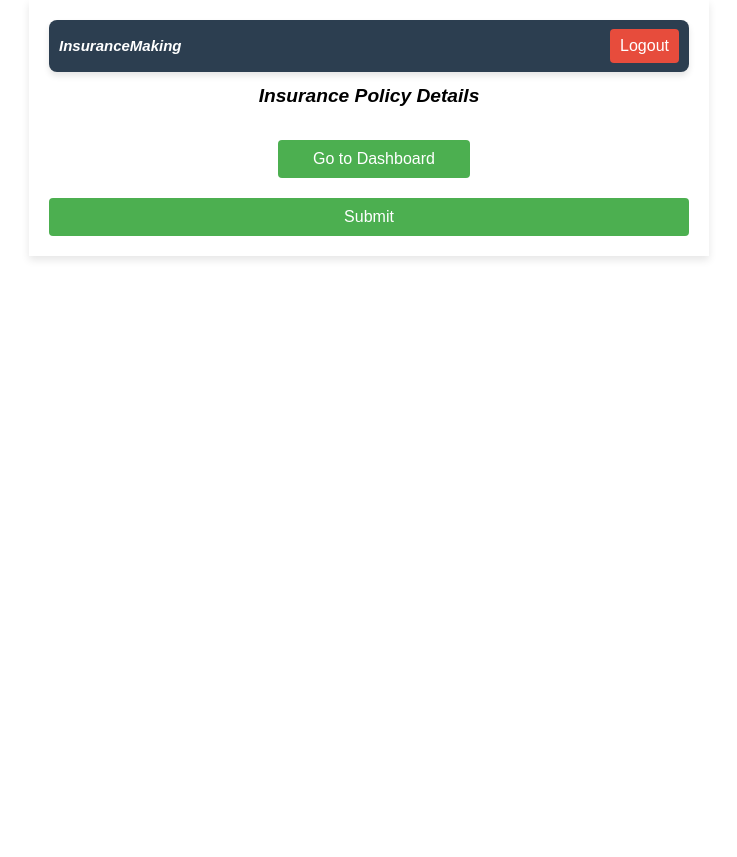
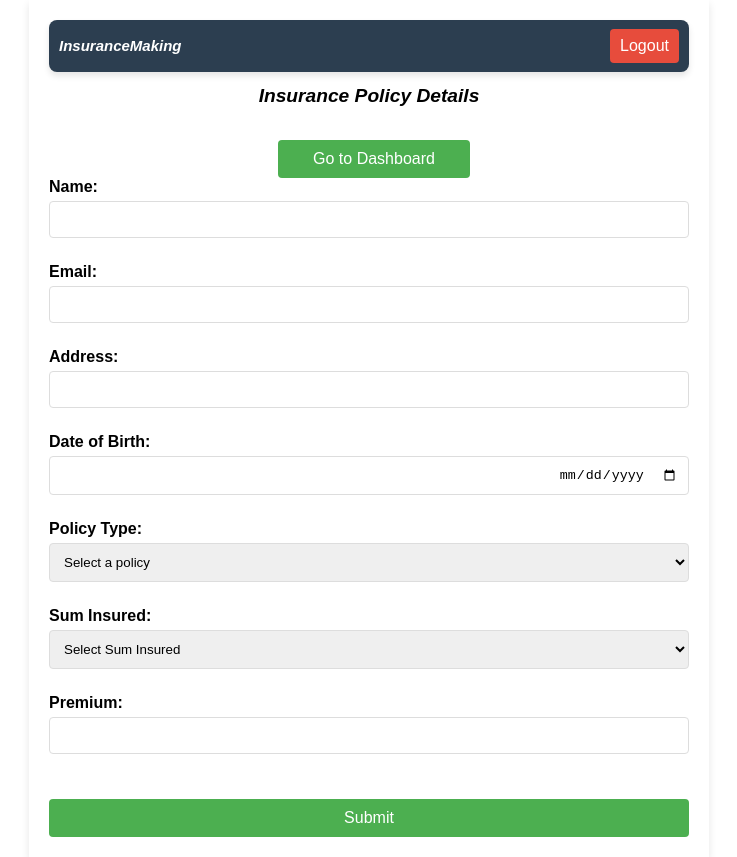
Before and after one commit to testerintelligent/expAppsurance, a React (Create React App) app in the folder Client/: page /insurance in a window 1280 px wide. Shown: the whole page, without its empty margins (271-1008 px from the left). Before the commit the page ends 800 px from the top, so only its background shows below. Built offline with nearby package versions, Linux system fonts and the light colour scheme; sample sign-in values are in the browser's storage.

Commit message:
Change fields in insurance page

```diff
--- a/Client/src/component/InsurancePage.jsx
+++ b/Client/src/component/InsurancePage.jsx
@@ -101,15 +101,61 @@ const InsurancePage = () => {
     if (!sessionKey) {
       navigate('/Dashboard');
     }
-   // navigate('/Dashboard');
   };
 
   return (
     <div className="insurance-page">
-      <Navbar/>
+      <Navbar />
       <h1>Insurance Policy Details</h1>
-      <button className='insuranceDashboardButton' type="submit" onClick={handleDashboardButton}>Go to Dashboard</button>
+      <button className='insuranceDashboardButton' type="button" onClick={handleDashboardButton}>Go to Dashboard</button>
       <form className="insurance-form" onSubmit={handleInsurance}>
+        {/* Input fields for the insurance form */}
+        <div className="form-group">
+          <label className="insuranceLabel" htmlFor="Name">Name:</label>
+          <input className='insuranceInput' type="text" id="Name" onChange={handleChange} name="Name" value={insuranceData.Name} />
+          {errors.Name && <p className="error">{errors.Name}</p>}
+        </div>
+        <div className="form-group">
+          <label className="insuranceLabel" htmlFor="email">Email:</label>
+          <input className='insuranceInput' type="email" id="email" onChange={handleChange} name="email" value={insuranceData.email} />
+          {errors.email && <p className="error">{errors.email}</p>}
+        </div>
+        <div className="form-group">
+          <label className="insuranceLabel" htmlFor="Address">Address:</label>
+          <input className='insuranceInput' type="text" id="Address" onChange={handleChange} name="Address" value={insuranceData.Address} />
+          {errors.Address && <p className="error">{errors.Address}</p>}
+        </div>
+        <div className="form-group">
+          <label className="insuranceLabel" htmlFor="DateOfBirth">Date of Birth:</label>
+          <input className='insuranceInput' onChange={handleChange} type="date" id="DateOfBirth" name="DateOfBirth" value={insuranceData.DateOfBirth} />
+          {errors.DateOfBirth && <p className="error">{errors.DateOfBirth}</p>}
+        </div>
+        <div className="form-group">
+          <label className="insuranceLabel" htmlFor="PolicyType">Policy Type:</label>
+          <select onChange={handleChange} className="insuranceInput" name="PolicyType" value={insuranceData.PolicyType}>
+            <option value="">Select a policy</option>
+            <option value="Health Insurance">Health Insurance</option>
+            <option value="Life Insurance">Life Insurance</option>
+            <option value="Vehicle Insurance">Vehicle Insurance</option>
+          </select>
+          {errors.PolicyType && <p className="error">{errors.PolicyType}</p>}
+        </div>
+        <div className="form-group">
+          <label className="insuranceLabel" htmlFor="SumInsured">Sum Insured:</label>
+          <select onChange={handleChange} className="insuranceInput" name="SumInsured" value={insuranceData.SumInsured}>
+            <option value="">Select Sum Insured</option>
+            <option value="100000">1,00,000</option>
+            <option value="300000">3,00,000</option>
+            <option value="500000">5,00,000</option>
+            <option value="1000000">10,00,000</option>
+          </select>
+          {errors.SumInsured && <p className="error">{errors.SumInsured}</p>}
+        </div>
+        <div className="form-group">
+          <label className="insuranceLabel" htmlFor="Premium">Premium:</label>
+          <input className='insuranceInput' onChange={handleChange} type="number" id="Premium" step="0.01" name="Premium" value={insuranceData.Premium} />
+          {errors.Premium && <p className="error">{errors.Premium}</p>}
+        </div>
         <button className='insuranceButton' type="submit">Submit</button>
       </form>
       {Message && <p>{Message}</p>}
```
